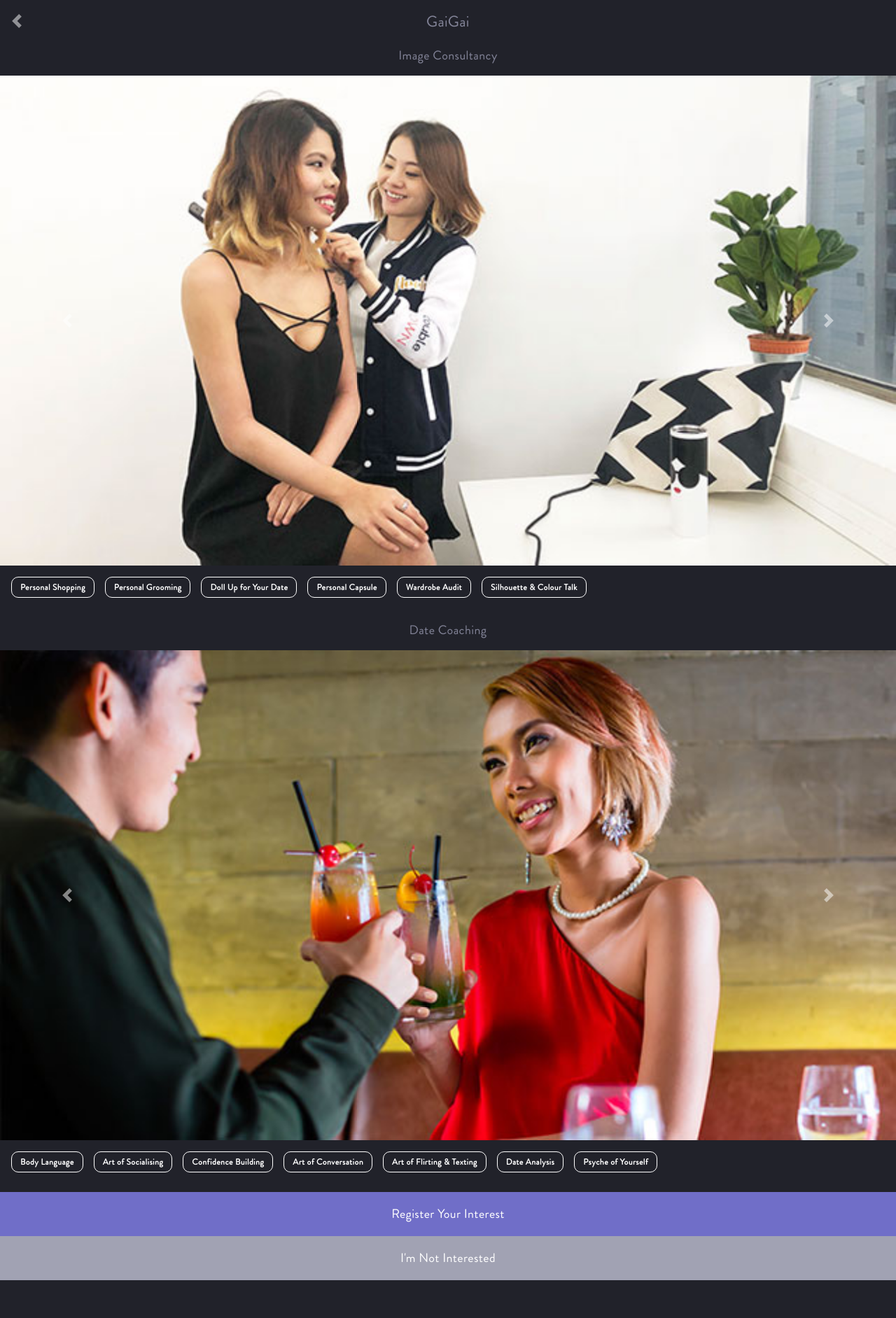
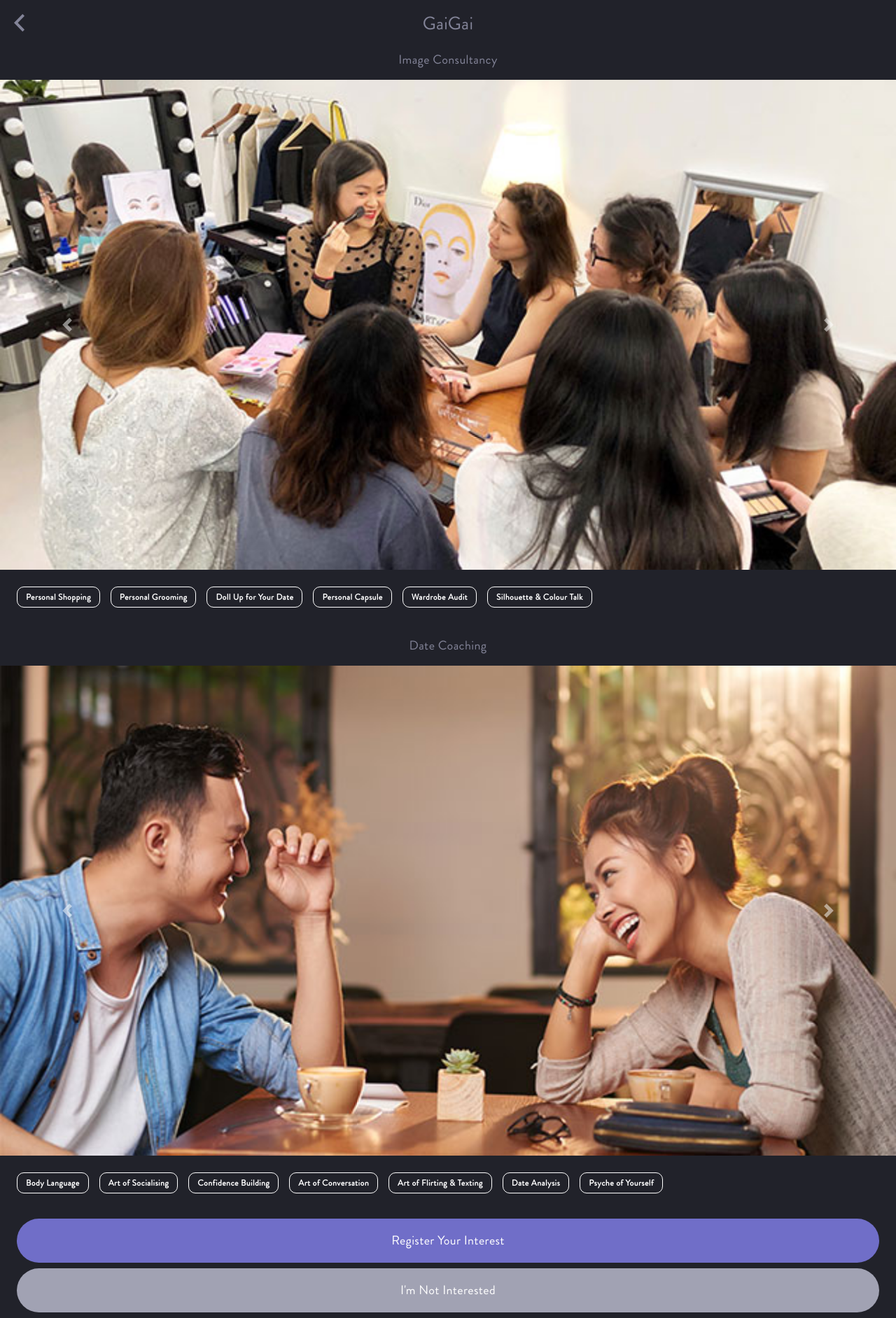
Before and after one commit to ZengJunyong/vue-cli-20180529, a Vue app: page / in a window 1280 px wide. Shown: the whole page at 70% size. Before the commit the page ends 1829 px from the top, so only its background shows below. Built offline with nearby package versions, Linux system fonts and the light colour scheme; what vue-resource would draw is missing.

Commit message:
UI adjustment

```diff
--- a/src/assets/main.css
+++ b/src/assets/main.css
@@ -22,15 +22,15 @@ body {
 
 .top-bar {
   padding: 14px;
-  font-size: 22px;
+  font-size: 26px;
   position: relative;
 }
 
-.top-bar span {
+.top-bar img {
   position: absolute;
-  left: 14px;
-  top: 20px;
-  opacity: 0.5;
+  top: 0;
+  left: 3px;
+  padding: 20px 30px 17px 17px;
 }
 
 .title {
@@ -62,6 +62,8 @@ input[type="checkbox"] {
   text-align: center;
   padding: 18px;
   font-size: 18px;
+  border-radius: 40px;
+  margin: 0px 1.5rem 8px 1.5rem;
 }
 
 footer button.btn-primary{
--- a/src/components/Phone.vue
+++ b/src/components/Phone.vue
@@ -1,8 +1,9 @@
 <template>
   <div>
     <div v-show="!code">
-      <div class="text-center top-bar"><span @click="back()" class="carousel-control-prev-icon"></span>Enter Phone
-        Number
+      <div class="text-center top-bar">
+        <img src="static/back.png" @click="back()" alt="">
+        Enter Phone Number
       </div>
       <div class="p-3 text-center" style="font-size: 12px;">
         To enable us to reach you faster, <br>
--- a/src/components/Step1.vue
+++ b/src/components/Step1.vue
@@ -1,10 +1,13 @@
 <template>
   <div>
-    <div class="text-center top-bar"><span class="carousel-control-prev-icon"></span>GaiGai</div>
+    <div class="text-center top-bar">
+      <img src="static/back.png" @click="cancel()" alt="">
+      GaiGai
+    </div>
     <div class="text-center title">Image Consultancy</div>
     <b-carousel
       controls
-      :interval="3000"
+      :interval="0"
     >
       <b-carousel-slide img-src="static/Image_Coaching_1.jpg">
       </b-carousel-slide>
@@ -15,7 +18,7 @@
       <b-carousel-slide img-src="static/Image_Coaching_4.jpg">
       </b-carousel-slide>
     </b-carousel>
-    <div class="p-3">
+    <div class="p-4">
       <template v-for="(o, index) in optionsImageConsultancy">
         <input type="checkbox" :id="'optionsImageConsultancy' +index" :value="o" v-model="g.imageConsultancy">
         <label :for="'optionsImageConsultancy' + index" :class="{'badge-yes': g.imageConsultancy.indexOf(o)!=-1}"
@@ -25,7 +28,7 @@
     <div class="text-center title">Date Coaching</div>
     <b-carousel
       controls
-      :interval="3000"
+      :interval="0"
     >
       <b-carousel-slide img-src="static/Fleek_Image_1.jpg">
       </b-carousel-slide>
@@ -44,7 +47,7 @@
       <b-carousel-slide img-src="static/Fleek_Image_8.jpg">
       </b-carousel-slide>
     </b-carousel>
-    <div class="p-3">
+    <div class="p-4">
       <template v-for="(o, index) in optionsDateCoaching">
         <input type="checkbox" :id="'optionsDateCoaching' +index" :value="o" v-model="g.dateCoaching">
         <label :for="'optionsDateCoaching' + index" :class="{'badge-yes': g.dateCoaching.indexOf(o)!=-1}" class="badge">{{o}}</label>
@@ -53,7 +56,7 @@
     <div class="cta" @click="ok()" style="background: #706ec8;">
       Register Your Interest
     </div>
-    <div class="cta" @click="ignore()" style="background: #a1a2b3">
+    <div class="cta" @click="ignore()" style="background: #a1a2b3;">
       I'm Not Interested
     </div>
     <b-modal ref="hold" title="Hold that thought!" ok-title="I'm Interested" cancel-title="Not Interested"
@@ -68,7 +71,7 @@
   // http://localhost:8080/#/?name=Yong&email=yong@gopaktor.com&country=86&phone=15873157653
   // https://s3-ap-southeast-1.amazonaws.com/paktor-static/61/index.html#/?name=Yong&email=yong%40gopaktor.com&country=86&phone=15873157653
   // http://localhost:8080/#/?name=Yong&email=yong@gopaktor.com
-  // https://s3-ap-southeast-1.amazonaws.com/paktor-static/61/index.html#/?name=Yong&email=yong%40gopaktor.com
+  // https://s3-ap-southeast-1.amazonaws.com/paktor-static/61/index.html#/?name=Yong&email=yong@gopaktor.com
   export default {
     data() {
       return {
--- a/src/components/Step2.vue
+++ b/src/components/Step2.vue
@@ -1,8 +1,10 @@
 <template>
   <div>
-    <div class="text-center top-bar"><span @click="back()" class="carousel-control-prev-icon"></span>Sign up with GaiGai
+    <div class="text-center top-bar">
+      <img src="static/back.png" @click="back()" alt="">
+      Sign up with GaiGai
     </div>
-    <div class="p-3" style="font-size: 14px;padding-top: 0px !important;">
+    <div class="p-4" style="font-size: 14px;padding-top: 0px !important;">
       GaiGai is an offline dating agency which is wholly owned by Paktor Group.
       <img src="static/Group.png" style="width: 70%;display: block;margin: 25px auto;">
       We need permission to obtain your personal details to contact you:
--- a/src/components/Step3.vue
+++ b/src/components/Step3.vue
@@ -1,8 +1,11 @@
 <template>
   <div>
-    <div class="text-center top-bar"><span @click="back()" class="carousel-control-prev-icon"></span>GaiGai</div>
+    <div class="text-center top-bar">
+      <img src="static/back.png" @click="back()" alt="">
+      GaiGai
+    </div>
     <img src="static/Fleek_Image_2.jpg" style="width: 100%;">
-    <div class="p-3" style="font-size: 12px;">
+    <div class="p-4" style="font-size: 12px;">
       <p>
         As one of the largest offline dating agencies in Singapore, GaiGai offers an extensive database of quality
         clientele, experienced dating practitioners, engaging events and modern matching technology.
--- a/src/components/TargetCard.vue
+++ b/src/components/TargetCard.vue
@@ -14,7 +14,7 @@
       <img style="width: 100%;" src="static/TC_2.jpg" alt="">
       <div style="position: absolute;height: 100%;top: 0;width: 100%;padding: 15px;color:#706EC8;">
         <div style="border: 1px solid #706EC8;height: 100%;position: relative;">
-          <div class="p-3" style="position: absolute;bottom: 0px;">
+          <div class="p-4" style="position: absolute;bottom: 0px;">
             [Name], go 1-on-1 dating!
             <br>
             <div class="fs12">Get an exclusive match today! </div>
```
Also changed, not shown: static/back.png (added).
